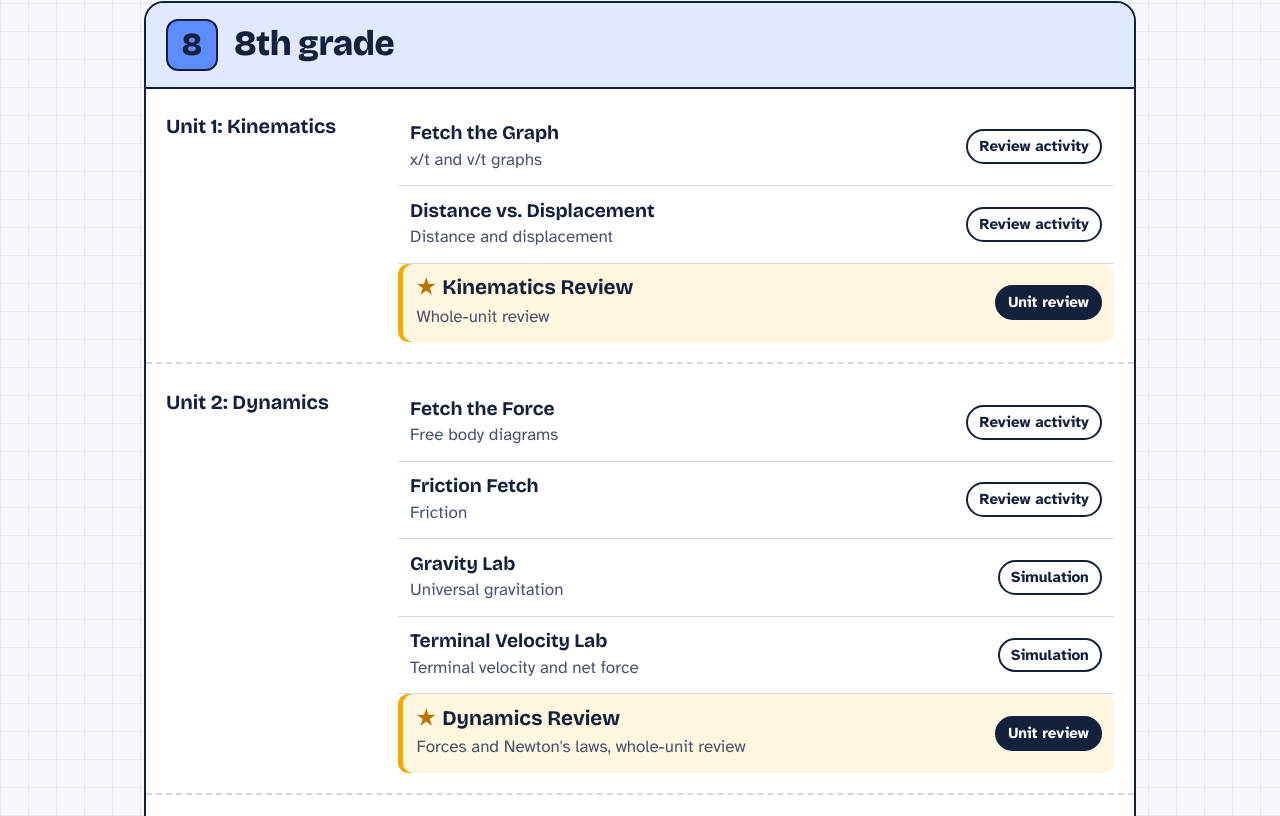
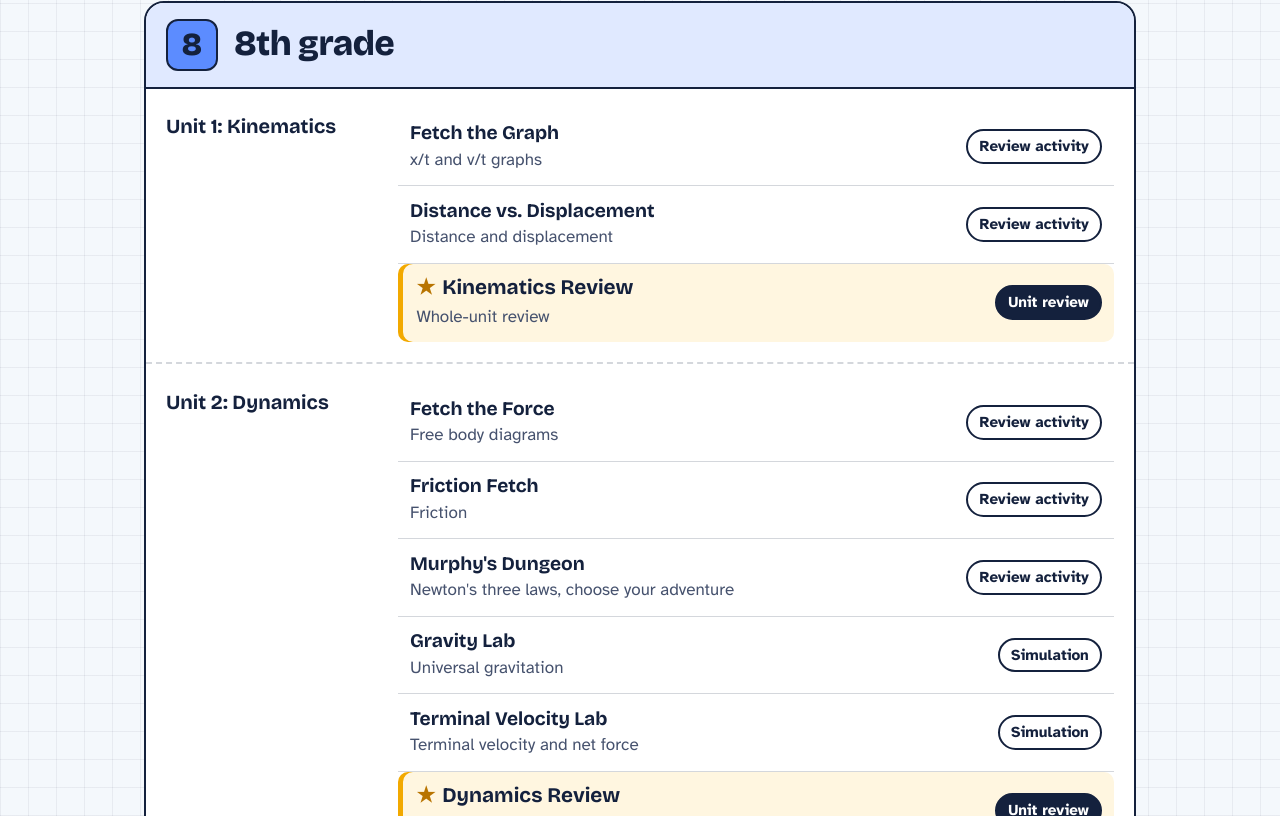
Before and after one commit to rward-prog/mr-ward-hub, a plain HTML site: page index.html in a window 1280 px wide. Shown: the part 1957-2773 px from the top of the page. Drawn offline with nearby package versions, Linux system fonts and the light colour scheme.

Commit message:
Update index.html

```diff
--- a/index.html
+++ b/index.html
@@ -449,6 +449,7 @@ const HUB = [
         projects: [
           { title: "Fetch the Force", topic: "Free body diagrams", type: "Review activity", url: "https://fetch-the-force.vercel.app/" },
           { title: "Friction Fetch", topic: "Friction", type: "Review activity", url: "https://friction-fetch.vercel.app/" },
+          { title: "Murphy's Dungeon", topic: "Newton's three laws, choose your adventure", type: "Review activity", url: "https://3-laws-dungeon-adventure.vercel.app/" },
           { title: "Gravity Lab", topic: "Universal gravitation", type: "Simulation", url: "https://universal-gravity-sim.vercel.app/" },
           { title: "Terminal Velocity Lab", topic: "Terminal velocity and net force", type: "Simulation", url: "https://terminal-velocity-practice.vercel.app/" },
           { title: "Dynamics Review", topic: "Forces and Newton's laws, whole-unit review", type: "Unit review", url: "https://8th-grade-unit-2review-sitefull.vercel.app/8/forces/" }
```
